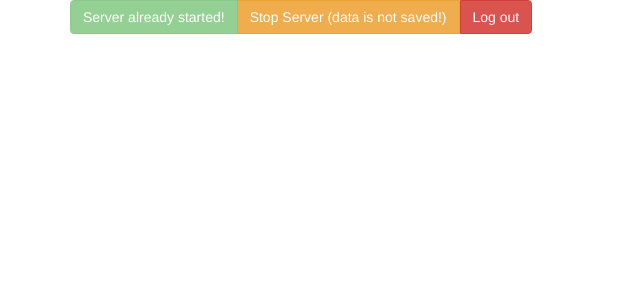
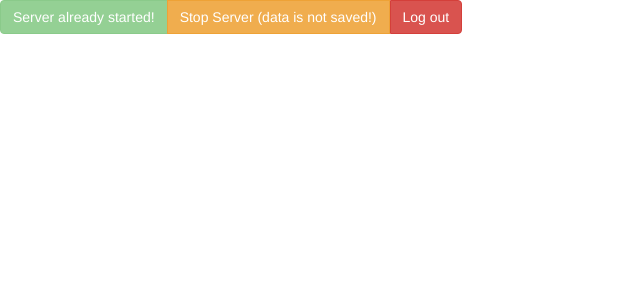
Before and after one commit to oldTestAccount/FlamesCP, a PHP site: page /controls.php in a window 1280 px wide. Shown: the top 300 px of the page, without its empty margins (0-640 px from the left). Run offline with PHP 8.4, Linux system fonts and the light colour scheme; the visitor is signed in with stand-in values (Sample User, id 1).

Commit message:
alignment fixed:   controls.php

```diff
--- a/controls.php
+++ b/controls.php
@@ -11,7 +11,6 @@ $stringfound = 'Stopped';
 if (strpos($status,$stringfound) !== false) {
 
 ?>
-<div class="container">
 <div class="btn-group">
 <a href="startserver.php" target="_blank" class="btn btn-success">Start Server</a>
 <a href="stop.php" disabled="disabled" target="_blank" class="btn btn-warning">Server already stopped!</a>
@@ -20,7 +19,6 @@ if (strpos($status,$stringfound) !== false) {
 </base>
 </div>
 <?php } else { ?>
-<div class="container">
 <div class="btn-group">
 <a href="startserver.php" disabled="disabled" target="_blank" class="btn btn-success">Server already started!</a>
 <a href="stop.php" target="_blank" class="btn btn-warning">Stop Server (data is not saved!)</a>
```
